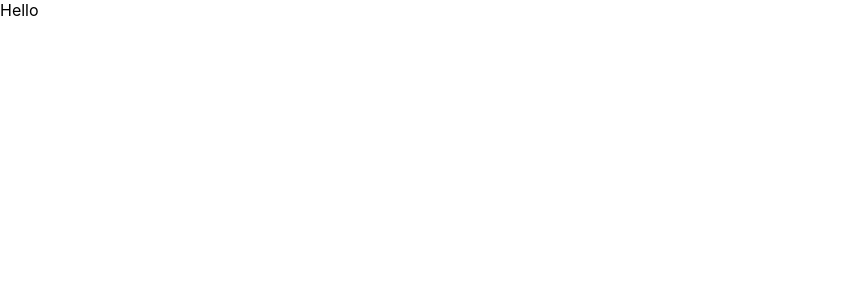
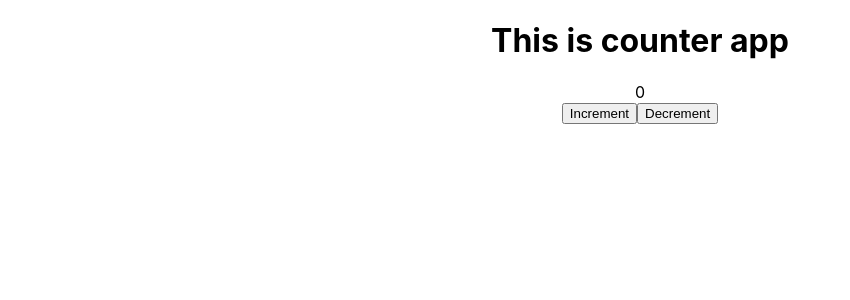
Before and after one commit to Baromeg/person-app-testing, a React (Create React App) app: page / in a window 1280 px wide. Shown: the top 300 px of the page, without its empty margins (0-850 px from the left). Built offline with nearby package versions, Linux system fonts and the light colour scheme.

Commit message:
Refactored and tested counter application

```diff
--- a/package.json
+++ b/package.json
@@ -3,12 +3,17 @@
   "version": "0.1.0",
   "private": true,
   "dependencies": {
+    "@babel/preset-env": "^7.13.9",
+    "@babel/preset-react": "^7.12.13",
     "@testing-library/jest-dom": "^5.11.9",
     "@testing-library/react": "^11.2.5",
     "@testing-library/user-event": "^12.8.1",
+    "babel-jest": "^26.6.3",
+    "jest": "^26.6.0",
     "react": "^17.0.1",
     "react-dom": "^17.0.1",
     "react-scripts": "4.0.3",
+    "react-test-renderer": "^17.0.1",
     "web-vitals": "^1.1.0"
   },
   "scripts": {
--- a/src/App.js
+++ b/src/App.js
@@ -1,13 +1,13 @@
 import React, { Component, useState } from "react"
+import Counter from "./Counter"
+import "./App.css"
 
-
-function App () {
-
-    return (
-      <div> Hello
-      </div>
-    )
-  }
-
+const App = () => {
+  return (
+    <div className='App'>
+      <Counter />
+    </div>
+  )
+}
 
 export default App
--- /dev/null
+++ b/src/Counter.js
@@ -0,0 +1,20 @@
+import React, { useState } from "react"
+
+const Counter = () => {
+  const [counter, setCounter] = useState(0)
+
+  return (
+    <div>
+      <h1>This is counter app</h1>
+      <div id='counter-value'>{counter}</div>
+      <button id='increment-btn' onClick={() => setCounter(counter + 1)}>
+        Increment
+      </button>
+      <button id='decrement-btn' onClick={() => setCounter(counter - 1)}>
+        Decrement
+      </button>
+    </div>
+  )
+}
+
+export default Counter
```
Also changed, not shown: 2 other files (tests, documents, lock files or other folders).
